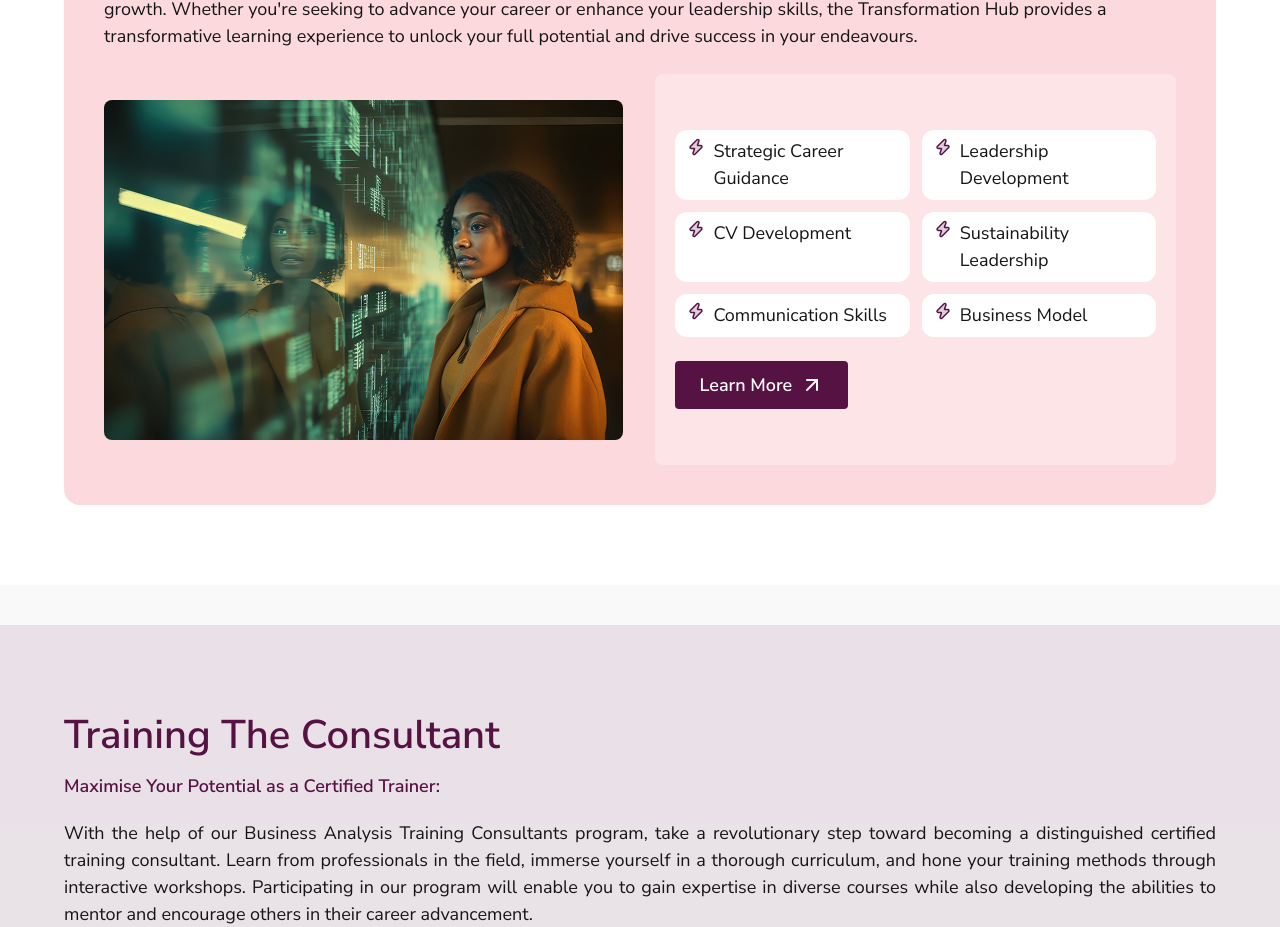
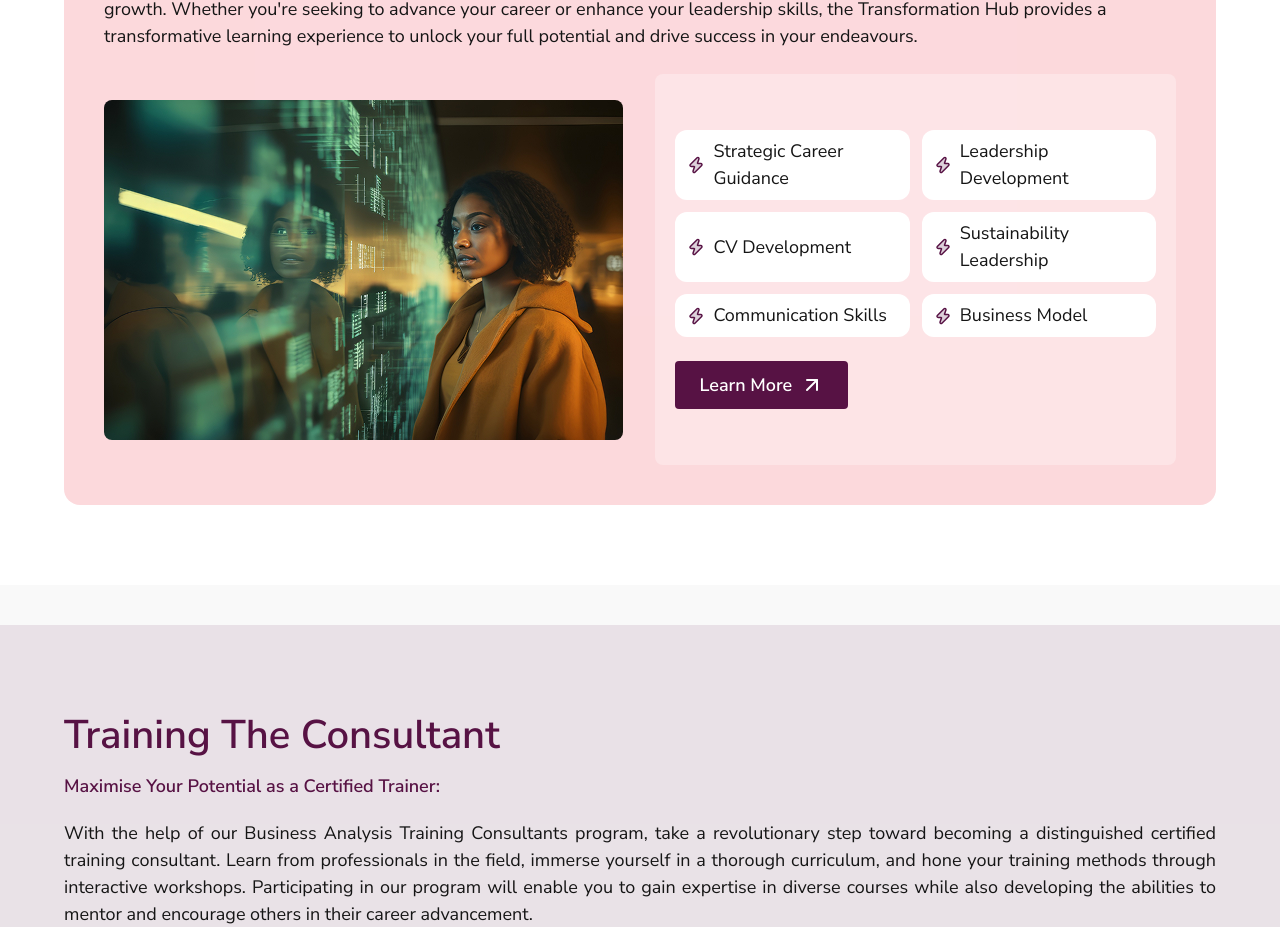
Before and after one commit to onumaeleanyagift/tobams-frontend-intern-assessment, a Next.js app: page / in a window 1280 px wide. Shown: the part 4257-5184 px from the top of the page. Built offline with nearby package versions, Linux system fonts and the light colour scheme.

Commit message:
fix: adjust item alignment in features list for better presentation

```diff
--- a/components/sections/TransformationHub.tsx
+++ b/components/sections/TransformationHub.tsx
@@ -60,7 +60,7 @@ export default function TransformationHub() {
                 {features.map((feature) => (
                   <li
                     key={feature}
-                    className="flex gap-2 rounded-xl bg-(--white) p-5 md:px-3 md:py-2 text-[14px] text-(--main-text) md:text-[18px]"
+                    className="flex gap-2 rounded-xl bg-(--white) p-5 md:px-3 md:py-2 text-[14px] text-(--main-text) md:items-center md:text-[18px]"
                   >
                     {/* Feature icon */}
                     <Zap
```
